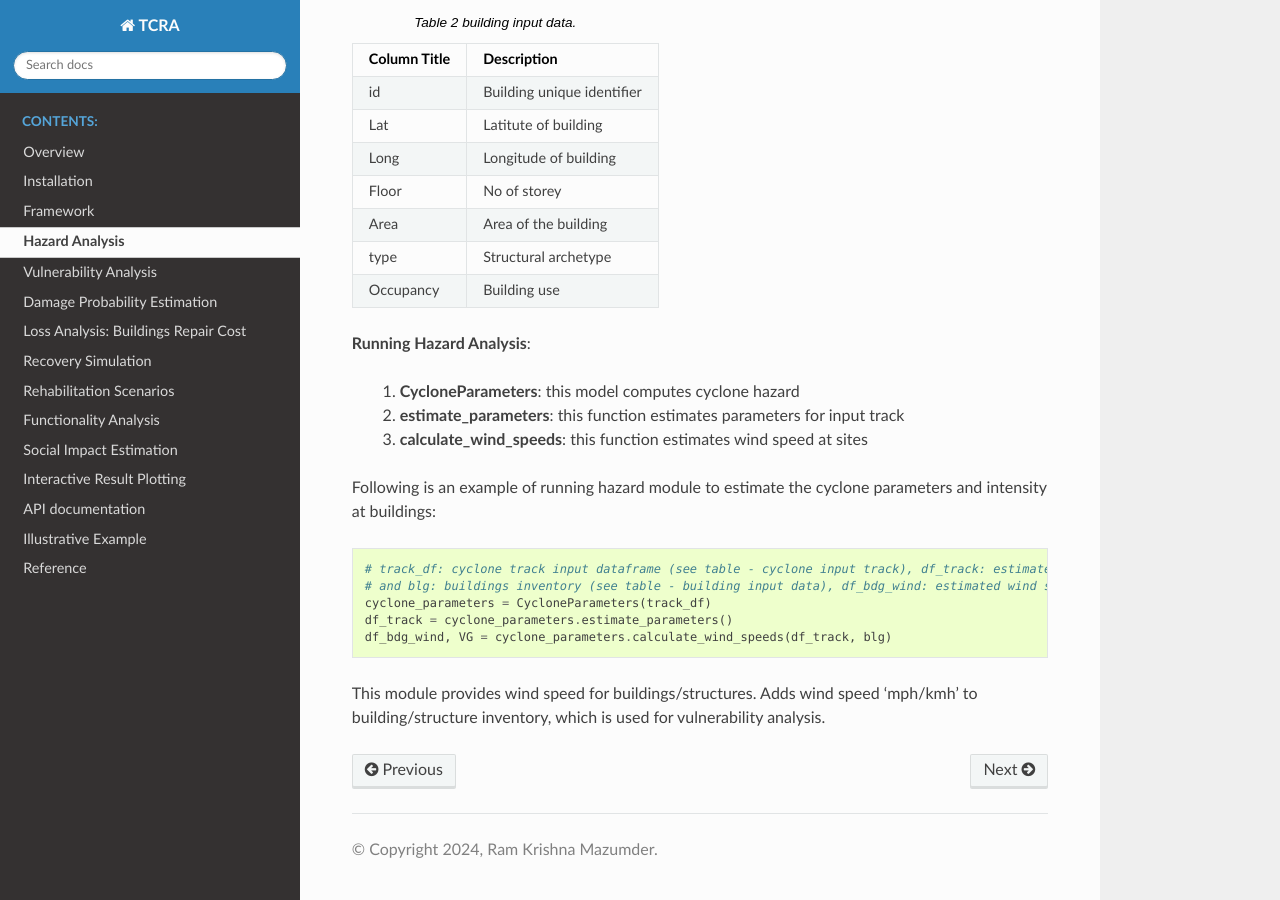
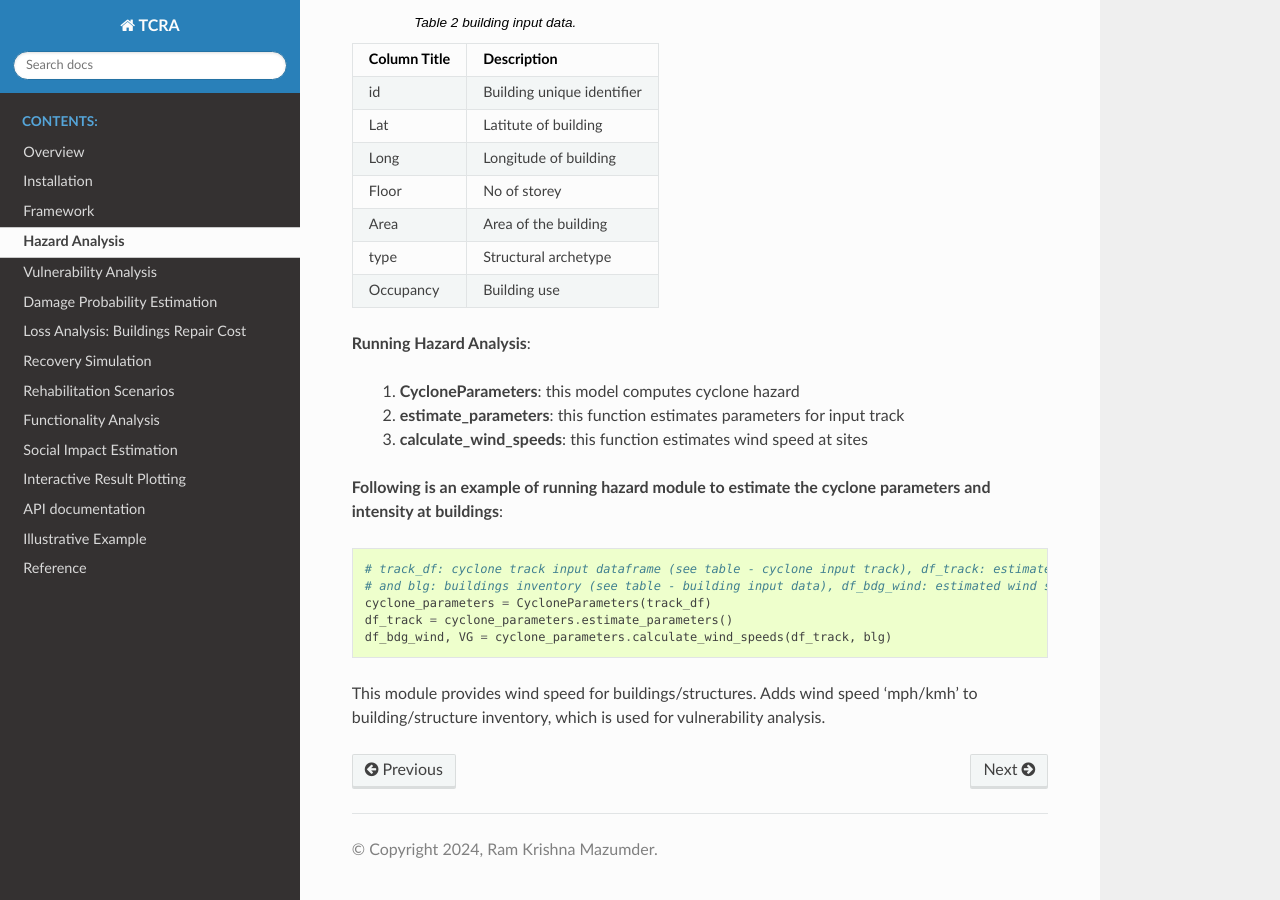
Before and after one commit to rxm562/TCRA, a Sphinx documentation site: the page built from docs/source/hazard.rst, in a window 1280 px wide and 900 px high, scrolled down 951 px. Built offline with Sphinx 7.4.7 and the Read the Docs theme 2.0.0, drawn with Linux system fonts in a browser that asks for light colours.

```diff
--- a/docs/source/hazard.rst
+++ b/docs/source/hazard.rst
@@ -51,7 +51,7 @@ This module requires (1) cyclone input track, and (2) targeted structural invent
     2. **estimate_parameters**: this function estimates parameters for input track
     3. **calculate_wind_speeds**: this function estimates wind speed at sites
 
-Following is an example of running hazard module to estimate the cyclone parameters and intensity at buildings::
+**Following is an example of running hazard module to estimate the cyclone parameters and intensity at buildings**::
 
     # track_df: cyclone track input dataframe (see table - cyclone input track), df_track: estimated hazard parameters,
     # and blg: buildings inventory (see table - building input data), df_bdg_wind: estimated wind speed, VG: gradient wind speed (kmh).
```
